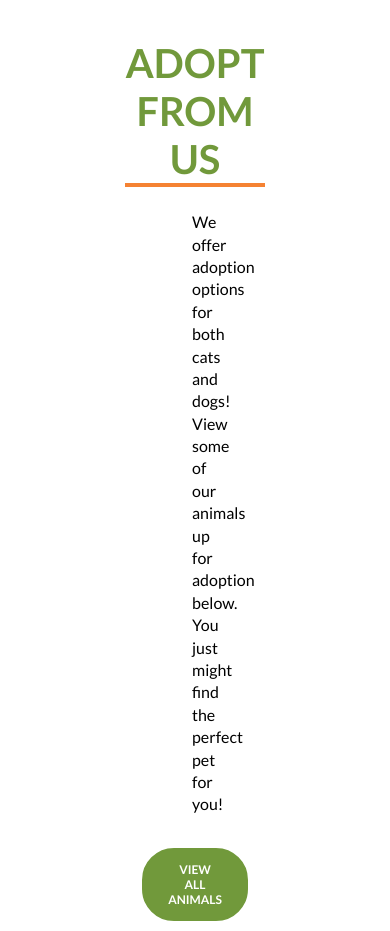
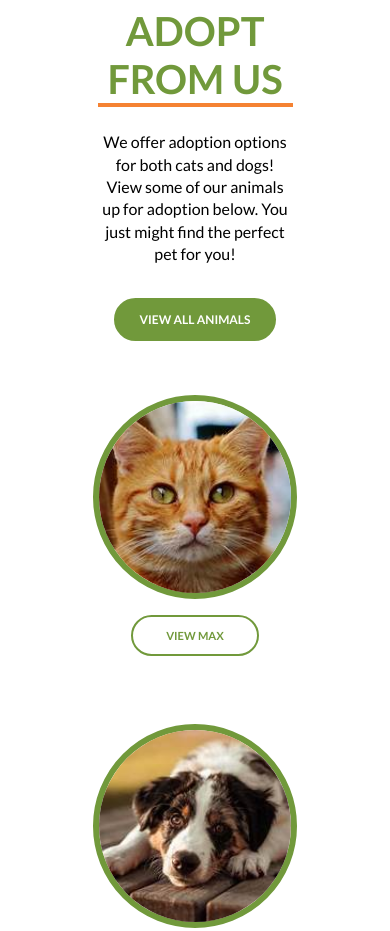
Before and after one commit to dulgherucosmin/cswd-project-showcase, a plain HTML site: page index.html in a window 390 px wide. Shown: the part 1130-2061 px from the top of the page. Drawn offline with Linux system fonts and the light colour scheme; a script that the page names is missing.

Commit message:
style: update responsive layout for index.html

```diff
--- a/style.css
+++ b/style.css
@@ -280,6 +280,8 @@
 
     main .adopt #adopt-text {
         width: 100%;
+        text-align: center;
+
     }
 
     main #service-container {
@@ -398,6 +400,8 @@
     flex-direction: column;
     padding-top: 2rem;
     margin: 0 8rem;
+
+    align-content: center;
 }
 
 main .adopt .pet {
@@ -431,19 +435,24 @@
     line-height: 1.4;
 }
 
+main .adopt a {
+    text-decoration: none;
+}
+
 main .adopt #view-btn {
+    display: block;
+
     font-family: 'Lato Bold';
     font-size: .75rem;
 
     padding: .75rem 1.5rem;
+    margin: 0 auto;
     text-transform: uppercase;
     color: var(--sitewhite);
 
     background-color: var(--main);
     border: 2px solid var(--main);
     border-radius: 32px;
-
-    align-self: center;
 
     transition: all 0.3s ease-in-out;
 }
@@ -1608,6 +1617,21 @@
 
     /* Index */
 
+    main .adopt {
+        width: 50dvw;
+        margin: 0 auto;
+        padding: 0;
+        text-align: center;
+    }
+
+    main .adopt #adopt-container {
+        padding: 0;
+    }
+
+    main .adopt #help {
+        padding: 0;
+    }
+
     main .adopt #adopt-pets {
         display: flex;
         flex-direction: column;
@@ -1617,7 +1641,7 @@
         align-items: center;
     }
 
-    main .adopt #adopt-text {
+    main #adopt-text {
         width: 100%;
     }
 
```
